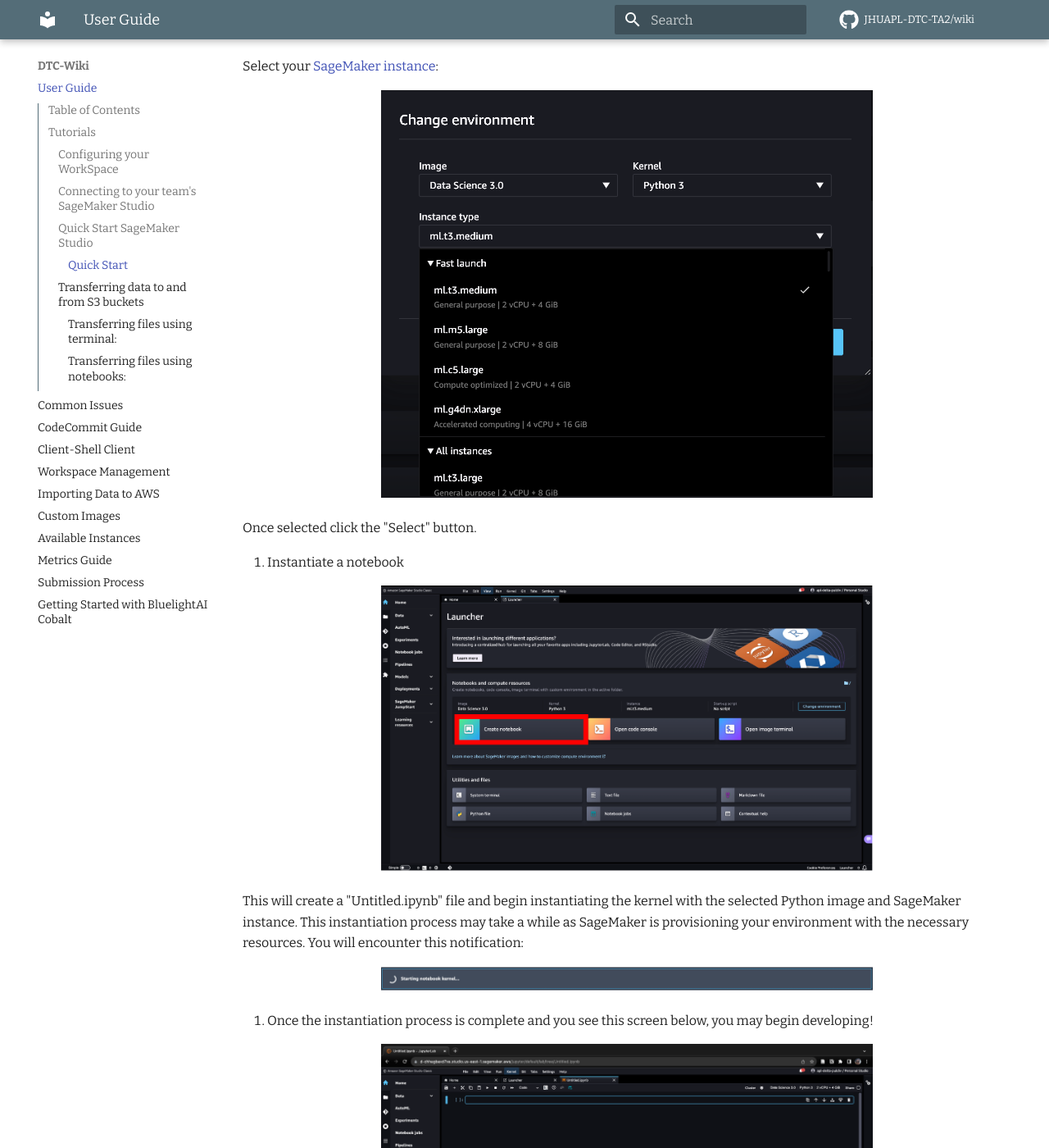
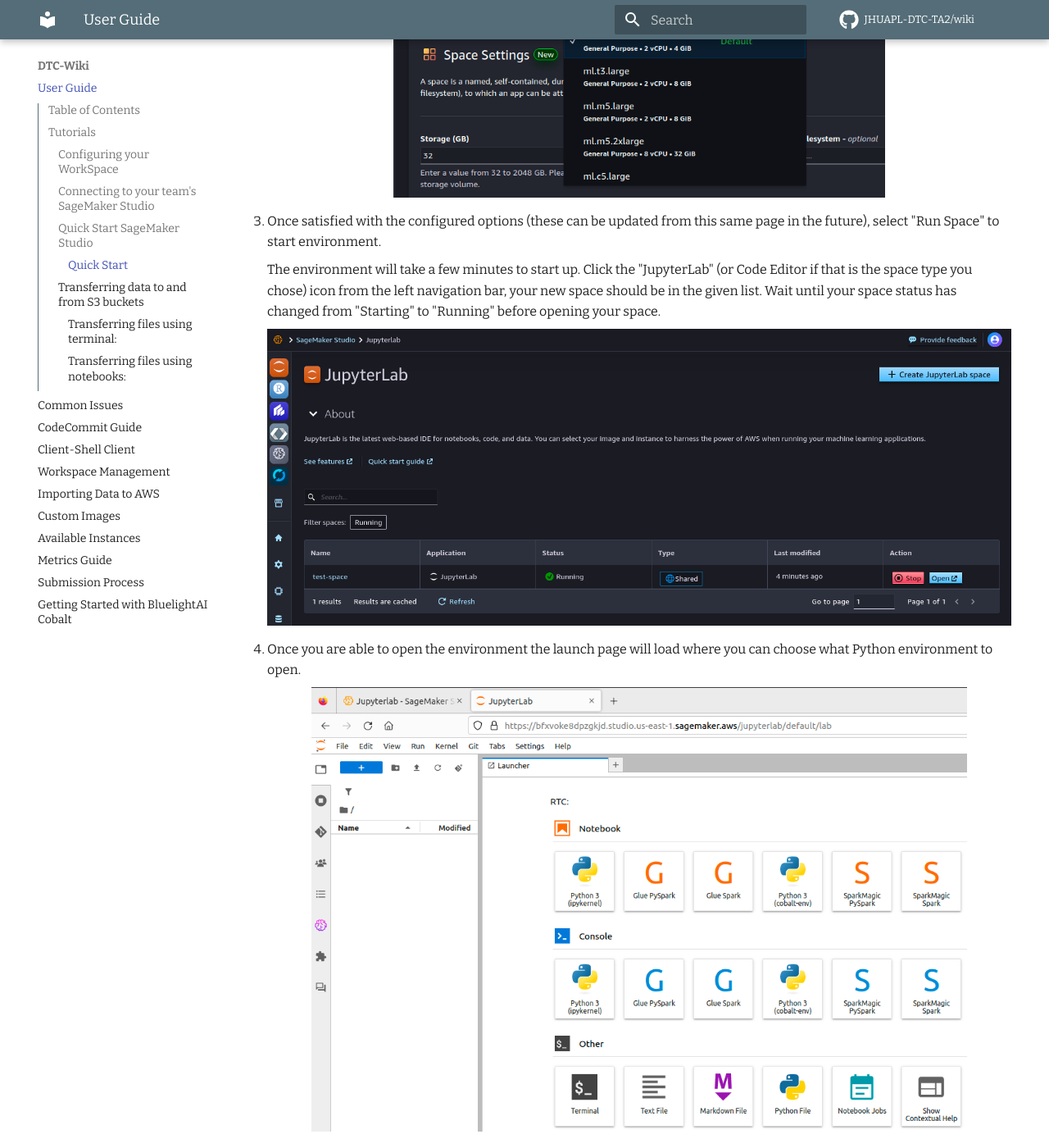
Before and after one commit to JHUAPL-DTC-TA2/wiki, an MkDocs documentation site: the page built from docs/index.md, in a window 1280 px wide and 1400 px high, scrolled down 8177 px. Shown: the whole window at 82% size. Built offline with MkDocs 1.6.1 and Material for MkDocs 9.7.7, drawn with Linux system fonts in a browser that asks for light colours; comment, search, counter and statistics services are not loaded; some of the changed text lies outside the part shown.

Commit message:
update main user guide and screenshots

```diff
--- a/docs/index.md
+++ b/docs/index.md
@@ -118,41 +118,37 @@
 
 #### Quick Start
 
-1. Once you have SageMaker Studio loaded on your browser, select "Open Launcher" button.
+1. Once you have SageMaker Studio loaded on your browser, select whether you want to create a JupyterLab space or a Code Editor space. Both types of spaces will provide access to a Python environment and a terminal.
 
-<p align="center"><img src="images/quick-start-1.png" alt="quick-start-1" width="700"/></p>
+    <p align="center"><img src="images/quick-start-1.png" alt="quick-start-1" width="800"/></p>
 
-2. Configure your python environment by selecting your Python image and SageMaker instance.
+2. Configure your environment by selecting your SageMaker instance type and storage options.
 
-<p align="center"><img src="images/quick-start-2.png" alt="quick-start-2" width="600"/></p>
+    <p align="center"><img src="images/quick-start-2.png" alt="quick-start-2" width="900"/></p>
 
-Select your Python image:
-<p align="center"><img src="images/quick-start-3.png" alt="quick-start-3" width="600"/></p>
+    Select your [SageMaker instance](sagemaker_instances.md):
+    <p align="center"><img src="images/quick-start-3.png" alt="quick-start-3" width="600"/></p>
 
-Select your [SageMaker instance](sagemaker_instances.md):
-<p align="center"><img src="images/quick-start-4.png" alt="quick-start-4" width="600"/></p>
+3. Once satisfied with the configured options (these can be updated from this same page in the future), select "Run Space" to start environment.
 
-Once selected click the "Select" button.
+    The environment will take a few minutes to start up. Click the "JupyterLab" (or Code Editor if that is the space type you chose) icon from the left navigation bar, your new space should be in the given list. Wait until your space status has changed from "Starting" to "Running" before opening your space.
+    <p align="center"><img src="images/quick-start-4.png" alt="quick-start-4" width="1000"/></p>
 
-3. Instantiate a notebook
-<p align="center"><img src="images/quick-start-5.png" alt="quick-start-5" width="600"/></p>
+4. Once you are able to open the environment the launch page will load where you can choose what Python environment to open.
+    <p align="center"><img src="images/quick-start-5.png" alt="quick-start-5" width="800"/></p>
 
-This will create a "Untitled.ipynb" file and begin instantiating the kernel with the selected Python image and SageMaker instance. This instantiation process may take a while as SageMaker is provisioning your environment with the necessary resources. You will encounter this notification:
-
-<p align="center"><img src="images/quick-start-6.png" alt="quick-start-6" width="600"/></p>
+    Selecting any of the Notebook types will create a "Untitled.ipynb" file and begin instantiating the kernel. This instantiation process may take a while as SageMaker is provisioning your environment with the necessary resources. You may encounter this notification:
+    <p align="center"><img src="images/quick-start-6.png" alt="quick-start-6" width="800"/></p>
 
 4. Once the instantiation process is complete and you see this screen below, you may begin developing!
 
-<p align="center"><img src="images/quick-start-7.png" alt="quick-start-7" width="600"/></p>
+    <p align="center"><img src="images/quick-start-7.png" alt="quick-start-7" width="800"/></p>
 
 
-5. To shutdown a SageMaker instance, click on the "Running Instances" Icon (left side of the dashboard).
+To shutdown a SageMaker instance, click on the "Running Instances" icon (left side of the dashboard).
+It is recommended to turn off spaces that are not in use to prevent accruing unnecessary costs.
 
-<p align="center"><img src="images/quick-start-8.png" alt="quick-start-8" width="600"/></p>
-
-Click on the "Power" button to turn off a specific instance:
-
-<p align="center"><img src="images/quick-start-1.png" alt="quick-start-1" width="600"/></p>
+<p align="center"><img src="images/quick-start-8.png" alt="quick-start-8" width="700"/></p>
 
 ### Transferring data to and from S3 buckets
 
```
Also changed, not shown: docs/images/quick-start-1.png, docs/images/quick-start-10.png (deleted), docs/images/quick-start-2.png, docs/images/quick-start-3.png, docs/images/quick-start-4.png, docs/images/quick-start-5.png, docs/images/quick-start-8.png, docs/images/quick-start-9.png (deleted), docs/images/sagemaker-3.png.
